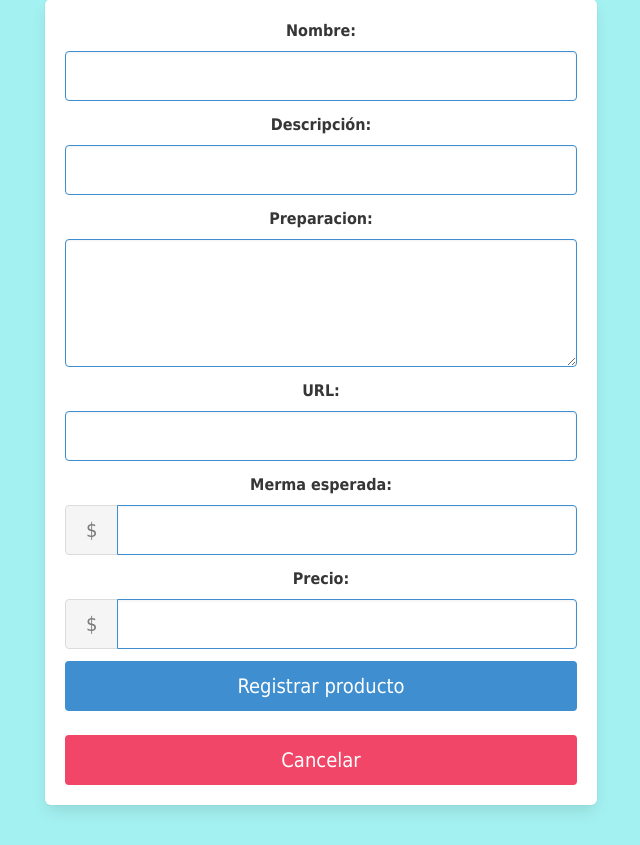
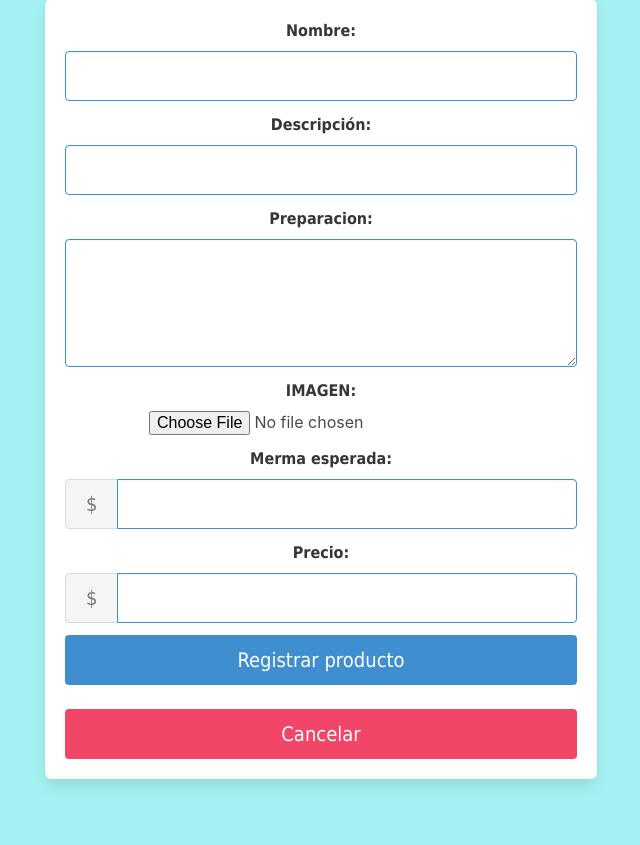
Before and after one commit to IDGS-803-20001662/IDGS803_ProyectoFinal, a Flask app: template project/templates/producto/registrarproducto.html in a window 1280 px wide. Shown: the part 201-1046 px from the top of the page, without its empty margins (319-959 px from the left). After the commit the page ends 986 px from the top, so only its background shows below. Run offline with Flask 3, Linux system fonts and the light colour scheme; the template is opened without the code that fills it, so the values that code supplies are empty.

Commit message:
Insercion de imagenes en la tabla de productos

```diff
--- a/project/__init__.py
+++ b/project/__init__.py
@@ -15,6 +15,8 @@ def create_app():
     app.config['SQLALCHEMY_DATABASE_URI'] = 'mysql://gestor_sushicat:sushicatadmin@localhost/bd_sushicat'
     app.config['SECURITY_PASSWORD_HASH'] = 'pbkdf2_sha512' # SALT
     app.config['SECURITY_PASSWORD_SALT'] = 'thisissecretsalt'
+    app.config['UPLOAD_FOLDER'] = 'static/img/' #FOLDER PARA GUARDAR IMAGENES
+    app.config['ALLOWED_EXTENSIONS'] = {'png', 'jpg', 'jpeg', 'gif'}
 
     db.init_app(app)
     @app.before_first_request
--- a/project/models.py
+++ b/project/models.py
@@ -81,7 +81,7 @@ class Producto(db.Model):
     nombre = db.Column(db.String(20), nullable=False)
     descripcion = db.Column(db.String(100), nullable=False)
     preparacion =  db.Column(db.String(255), nullable=True)
-    url = db.Column(db.String(255), nullable=True)
+    url = db.Column(db.String(10000), nullable=True)
     merma_esperada = db.Column(db.Float, nullable=False)
     precio = db.Column(db.Float, nullable=False)
     status = db.Column(db.Boolean(), nullable=False, default = True)
--- a/project/templates/producto/registrarproducto.html
+++ b/project/templates/producto/registrarproducto.html
@@ -12,7 +12,7 @@
     </div>
     {% endif %}
     {% endwith %}
-    <form method="POST" action="/producto/registrarproducto">
+    <form method="POST" action="/producto/registrarproducto" enctype="multipart/form-data">
 
       <div class="field">
         <label class="label">Nombre:</label>
@@ -36,9 +36,10 @@
       </div>
 
       <div class="field">
-        <label class="label">URL:</label>
+        <label class="label">IMAGEN:</label>
         <div class="control">
-          <input class="input is-medium is-info" type="text" name="url" style="text-transform: uppercase;" maxlength="100">
+          <input type="file" name="imagen" id="imagen" accept="image/*" required class="control is info">
+          <input type="hidden" id="imagen_b64" name="imagen_b64">
         </div>
       </div>
 
```
Also changed, not shown: project/producto.py (+9 -6 lines), project/templates/producto/productos.html (+1 -1 lines), project/static/img/descarga.png (added), project/templates/producto/img/rFDTAUiM_400x400.png (added).
